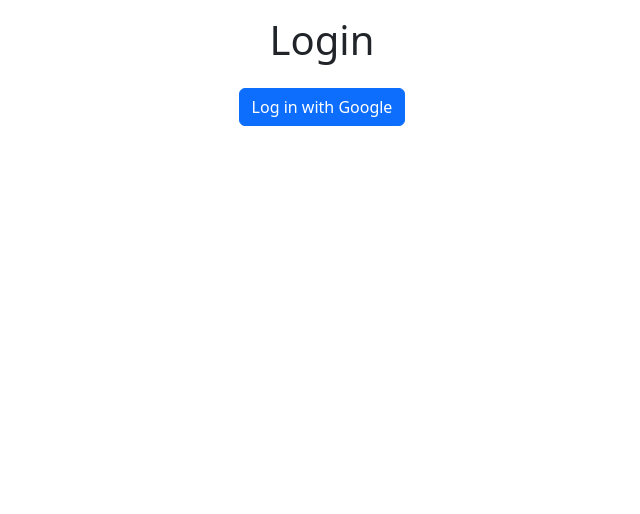
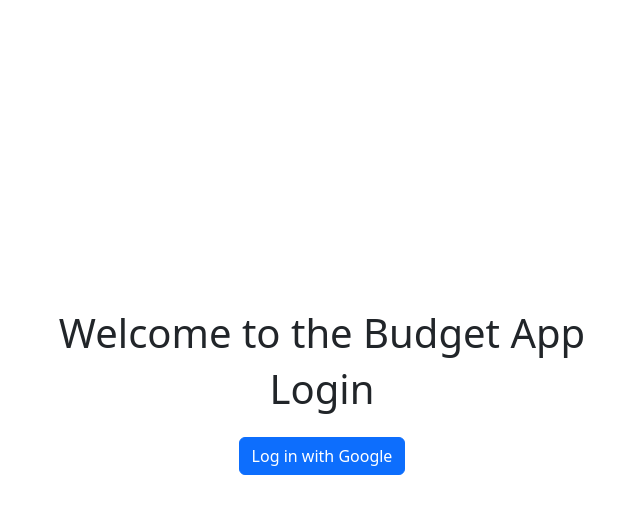
Before and after one commit to VoinaRares/BudgetApp, a React (Create React App) app: page / in a window 1280 px wide. Shown: the top 514 px of the page, without its empty margins (318-958 px from the left). Built offline with nearby package versions, Linux system fonts and the light colour scheme.

Commit message:
Login Design

```diff
--- a/package.json
+++ b/package.json
@@ -12,7 +12,7 @@
     "react-bootstrap": "^2.7.2",
     "react-dom": "^18.2.0",
     "react-router-dom": "^6.10.0",
-    "react-scripts": "5.0.1",
+    "react-scripts": "^5.0.1",
     "uuid": "^9.0.0",
     "web-vitals": "^2.1.4"
   },
--- a/src/Pages/Login.js
+++ b/src/Pages/Login.js
@@ -18,12 +18,16 @@
 }
 
   return (
-    <Container>
-      <h1 className="me-auto text-center mt-3"> Login </h1>
+    <>
+    <Container className="me-auto d-flex flex-column justify-content-center" style={{ height: '100vh' }}>
+      <h1 className="text-center">Welcome to the Budget App</h1>
+      <h1 className="text-center"> Login </h1>
       <div className="text-center">
         <Button className="primary m-3" onClick={signInWithGoogle}> Log in with Google</Button>
       </div>
     </Container>
+
+    </>
   );
 }
 
```
Also changed, not shown: 1 other file (tests, documents, lock files or other folders).
